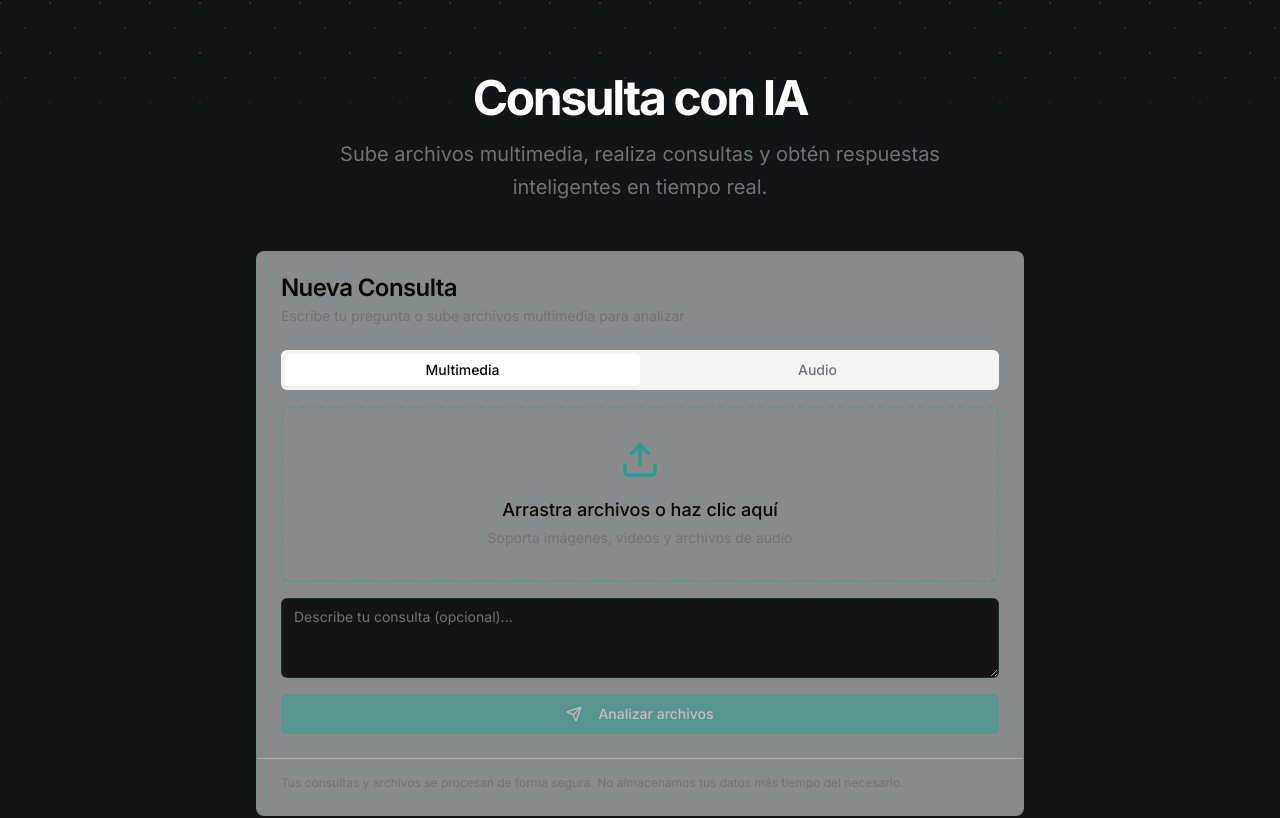
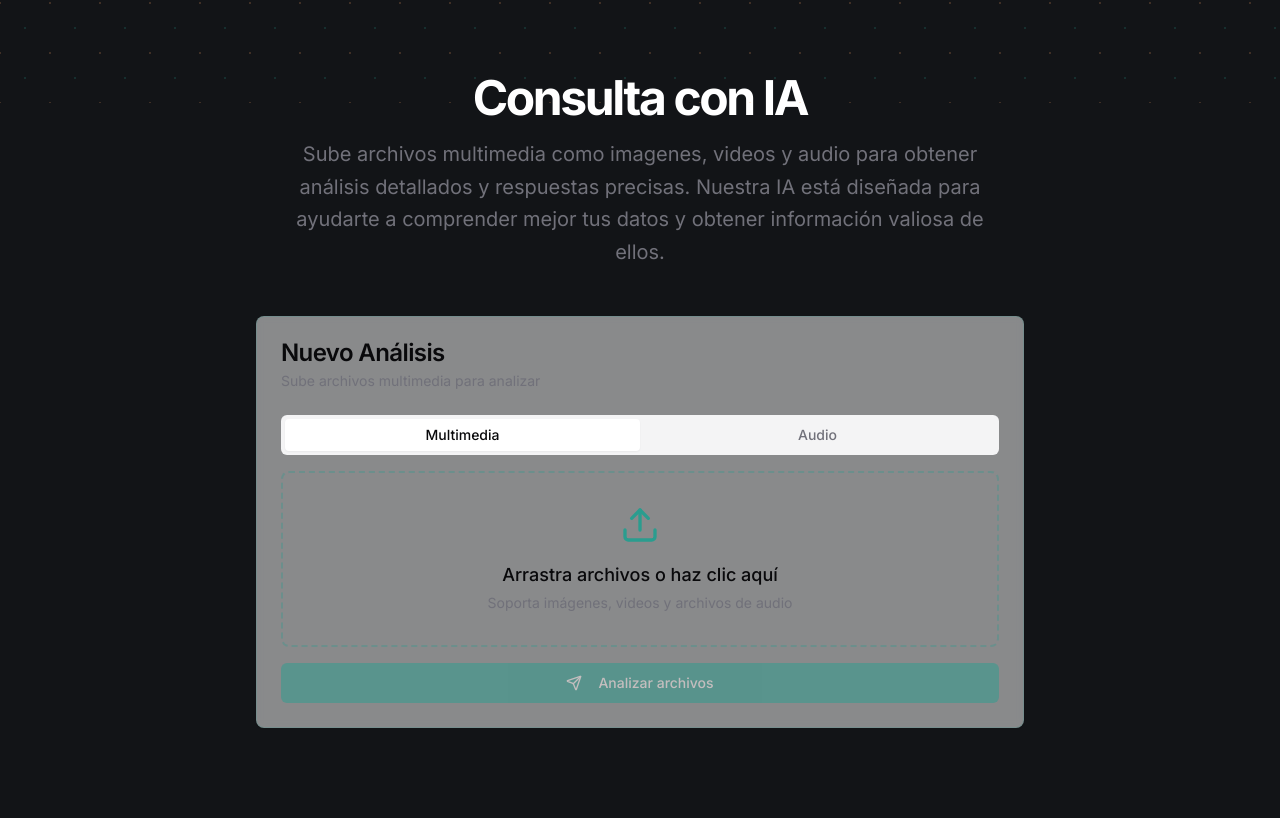
Before and after one commit to BrithannyAL/SkinAI, a Next.js app in the folder frontend/: page / in a window 1280 px wide. Shown: the part 697-1515 px from the top of the page. Built offline with nearby package versions, Linux system fonts and the light colour scheme.

Commit message:
feat: adjust interface

```diff
--- a/frontend/components/consultation-form.tsx
+++ b/frontend/components/consultation-form.tsx
@@ -167,15 +167,17 @@ export function ConsultationForm() {
         <div className="mx-auto max-w-3xl space-y-4 text-center">
           <h2 className="text-3xl font-bold tracking-tighter sm:text-4xl md:text-5xl">Consulta con IA</h2>
           <p className="mx-auto max-w-[700px] text-muted-foreground md:text-xl/relaxed">
-            Sube archivos multimedia, realiza consultas y obtén respuestas inteligentes en tiempo real.
+            Sube archivos multimedia como imagenes, videos y audio para obtener análisis detallados y respuestas
+            precisas. Nuestra IA está diseñada para ayudarte a comprender mejor tus datos y obtener información valiosa
+            de ellos.
           </p>
         </div>
 
         <div className="mx-auto mt-12 max-w-3xl space-y-6">
           <Card className="bg-card/50 backdrop-blur-sm border-turquoise/20">
             <CardHeader>
-              <CardTitle>Nueva Consulta</CardTitle>
-              <CardDescription>Escribe tu pregunta o sube archivos multimedia para analizar</CardDescription>
+              <CardTitle>Nuevo Análisis</CardTitle>
+              <CardDescription>Sube archivos multimedia para analizar</CardDescription>
             </CardHeader>
             <CardContent>
               <Tabs defaultValue="media" className="w-full">
@@ -229,13 +231,6 @@ export function ConsultationForm() {
                         </div>
                       )}
 
-                      <Textarea
-                        placeholder="Describe tu consulta (opcional)..."
-                        className="min-h-[80px] bg-dark border-turquoise/20 focus-visible:ring-turquoise"
-                        value={message}
-                        onChange={(e) => setMessage(e.target.value)}
-                      />
-
                       <Button
                         type="submit"
                         className="w-full bg-turquoise hover:bg-turquoise/90"
@@ -283,7 +278,6 @@ export function ConsultationForm() {
                           </div>
                         )}
                       </div>
-
                       {isRecording && (
                         <div className="mt-4">
                           <div className="p-4 bg-dark/50 border border-turquoise/20 rounded-lg">
@@ -324,11 +318,6 @@ export function ConsultationForm() {
                 </TabsContent>
               </Tabs>
             </CardContent>
-            <CardFooter className="flex flex-col items-start border-t border-border/40 pt-4">
-              <p className="text-xs text-muted-foreground">
-                Tus consultas y archivos se procesan de forma segura. No almacenamos tus datos más tiempo del necesario.
-              </p>
-            </CardFooter>
           </Card>
 
           {/* Mostrar errores */}
```
